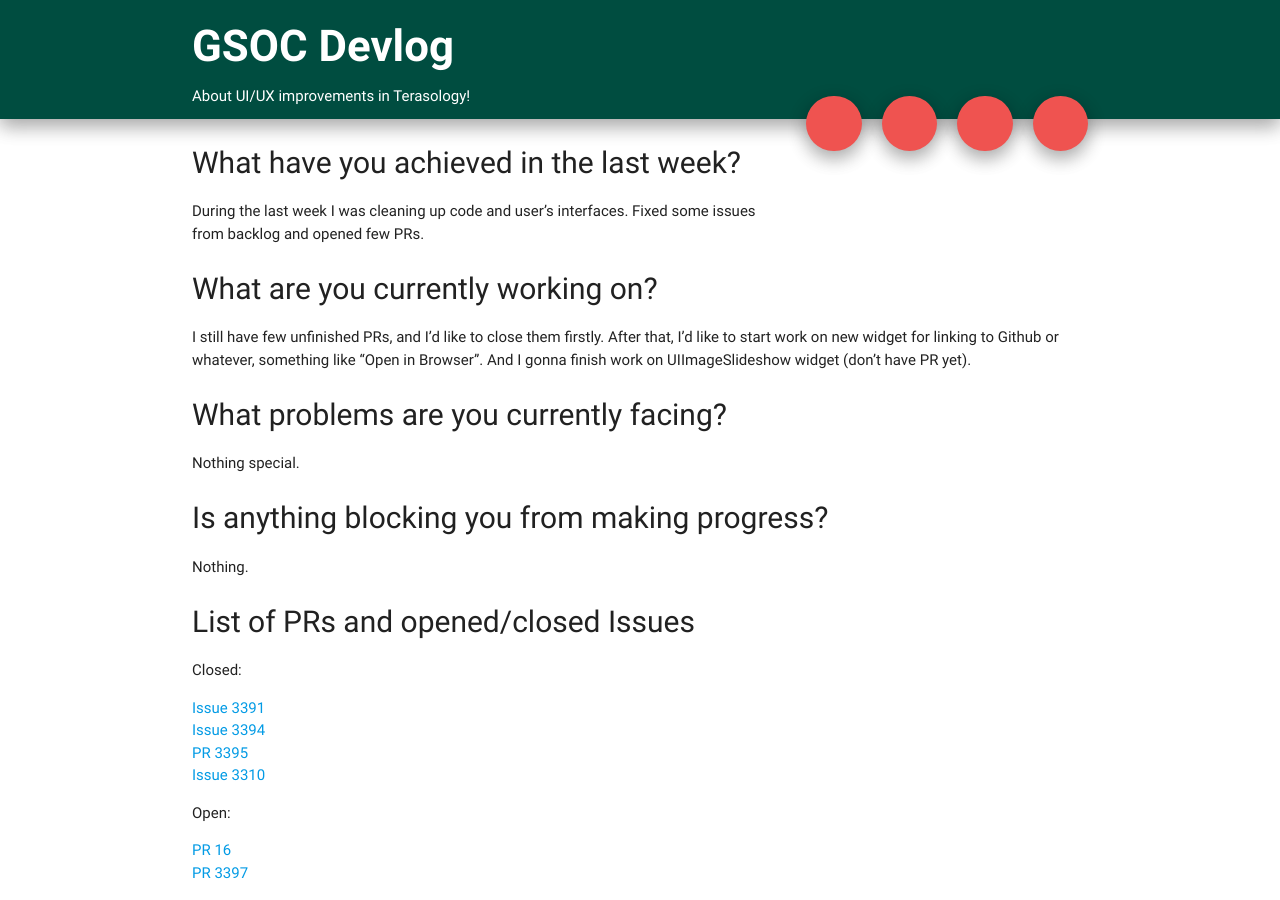
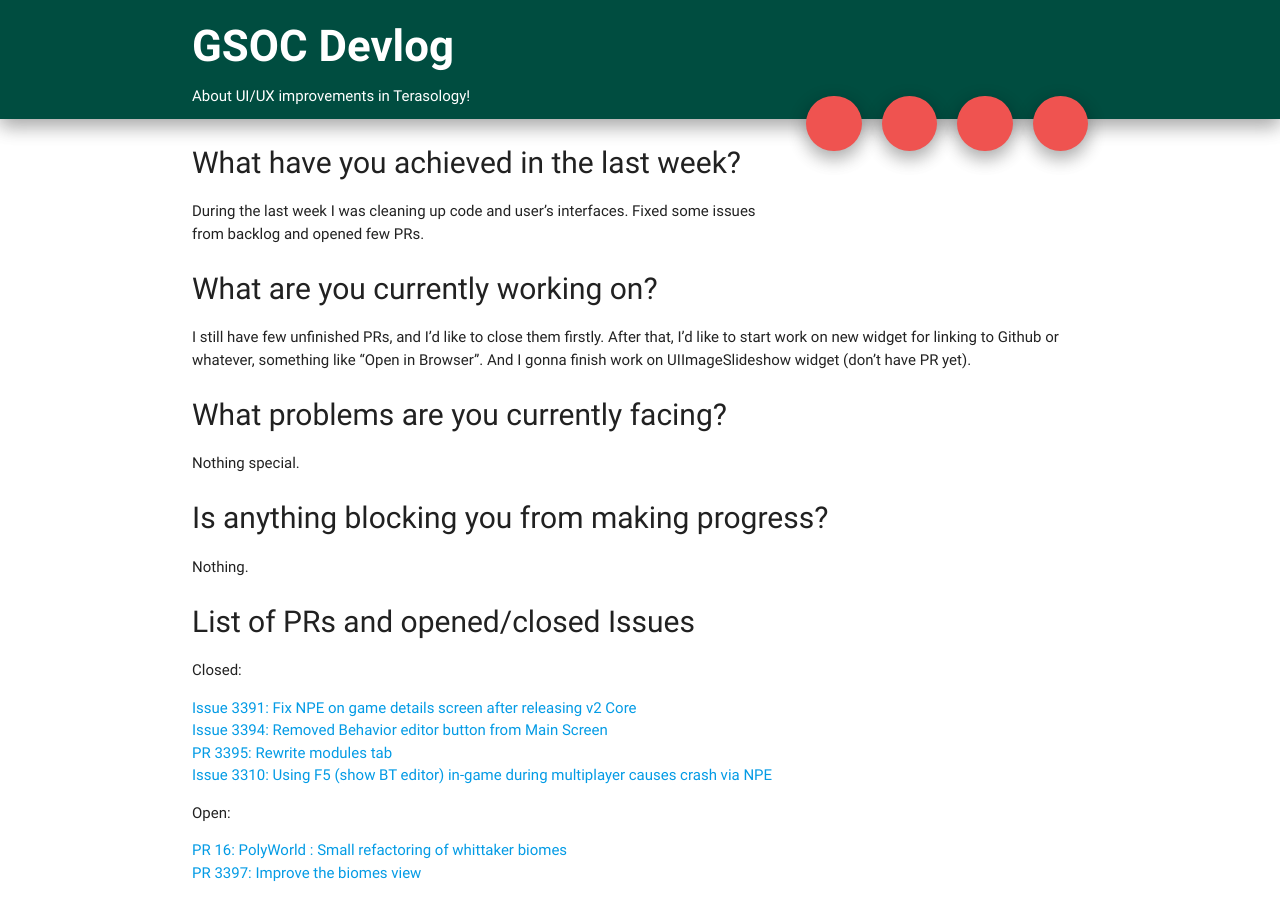
Before and after one commit to ar0ne/gsoc, a Jekyll site: the page built from _posts/2018-06-17-week5.md, in a window 1280 px wide. Built offline with Jekyll 4.4.1, drawn with Linux system fonts in a browser that asks for light colours; nearby versions of some CDN libraries; our own code applies the rules of GitHub Pages for plain Markdown files; library files that are not in the unit come from our copies.

Commit message:
add description to links

```diff
--- a/_posts/2018-06-17-week5.md
+++ b/_posts/2018-06-17-week5.md
@@ -29,12 +29,12 @@ Nothing.
 
 Closed:
 
-* [Issue 3391](https://github.com/MovingBlocks/Terasology/issues/3391)
-* [Issue 3394](https://github.com/MovingBlocks/Terasology/issues/3394)
-* [PR 3395](https://github.com/MovingBlocks/Terasology/pull/3395)
-* [Issue 3310](https://github.com/MovingBlocks/Terasology/issues/3310)
+* [Issue 3391: Fix NPE on game details screen after releasing v2 Core](https://github.com/MovingBlocks/Terasology/issues/3391)
+* [Issue 3394: Removed Behavior editor button from Main Screen](https://github.com/MovingBlocks/Terasology/issues/3394)
+* [PR 3395: Rewrite modules tab](https://github.com/MovingBlocks/Terasology/pull/3395)
+* [Issue 3310: Using F5 (show BT editor) in-game during multiplayer causes crash via NPE](https://github.com/MovingBlocks/Terasology/issues/3310)
 
 Open:
 
-* [PR 16](https://github.com/Terasology/PolyWorld/pull/16)
-* [PR 3397](https://github.com/MovingBlocks/Terasology/pull/3397)
+* [PR 16: PolyWorld : Small refactoring of whittaker biomes](https://github.com/Terasology/PolyWorld/pull/16)
+* [PR 3397: Improve the biomes view](https://github.com/MovingBlocks/Terasology/pull/3397)
```
Also changed, not shown: _posts/2018-05-20-week1.md (+1 -1 lines), _posts/2018-05-27-week2.md (+1 -1 lines), _posts/2018-06-03-week3.md (+2 -3 lines), _posts/2018-06-10-week4.md (+4 -4 lines).
